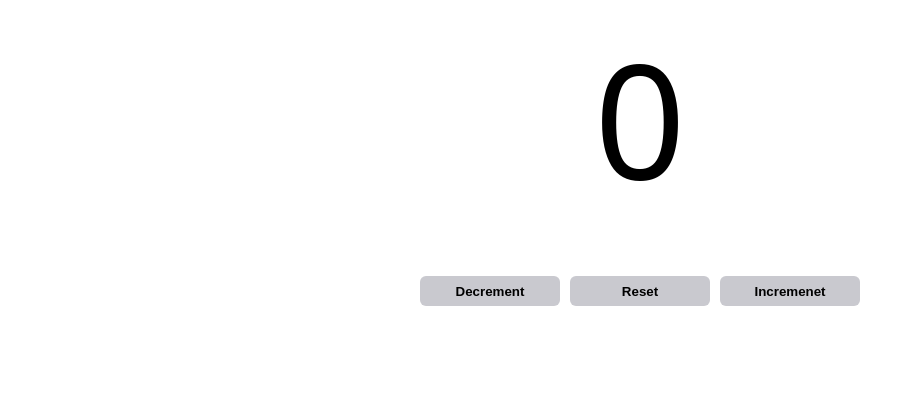
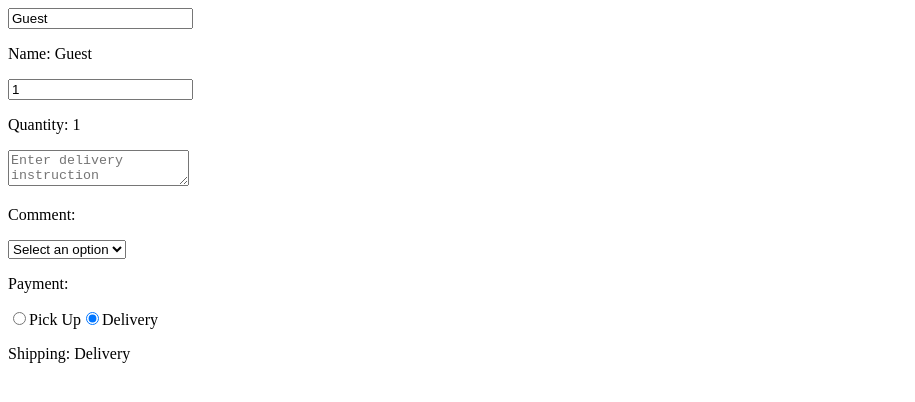
Before and after one commit to Muhammad-Noman03/React-Learning, a React (Vite) app: page / in a window 1280 px wide. Shown: the top 402 px of the page, without its empty margins (0-915 px from the left). Built offline with nearby package versions, Linux system fonts and the light colour scheme.

Commit message:
done with onChange event

```diff
--- a/src/App.jsx
+++ b/src/App.jsx
@@ -3,12 +3,13 @@
 // import List from "./components/list.jsx"
 // import Button from "./components/button.jsx";
 // import MyComponents from "./components/useStateHooks.jsx";
-import Counter from "./components/counter.jsx";
+// import Counter from "./components/counter.jsx";
+import MyComponents from "./components/onChangeEvent.jsx";
 
 function App() {
   return (
     <>
-      <Counter />
+      <MyComponents />
     </>
   );
 }
--- /dev/null
+++ b/src/components/onChangeEvent.jsx
@@ -0,0 +1,71 @@
+import React, { useState } from "react";
+
+function MyComponents() {
+  const [name, setName] = useState("Guest");
+  const [quantity, setQuantity] = useState(1);
+  const [comment, setComment] = useState("");
+  const [payment, setPayment] = useState("");
+  const [shipping, setShipping] = useState("Delivery");
+
+  const handleCommentChange = (event) => {
+    setComment(event.target.value);
+  };
+
+  const handleNameChange = (event) => {
+    setName(event.target.value);
+  };
+  const handleQuantityChange = (event) => {
+    setQuantity(event.target.value);
+  };
+
+  const handlePaymentChange = (event) => {
+    setPayment(event.target.value);
+  };
+
+  const handleShippingChanges = (event) => {
+    setShipping(event.target.value);
+  };
+
+  return (
+    <div>
+      <input value={name} onChange={handleNameChange} />
+      <p>Name: {name}</p>
+      <input type="number" value={quantity} onChange={handleQuantityChange} />
+      <p>Quantity: {quantity}</p>
+      <textarea
+        value={comment}
+        onChange={handleCommentChange}
+        placeholder="Enter delivery instruction"
+      ></textarea>
+      <p>Comment: {comment}</p>
+      <select value={payment} onChange={handlePaymentChange}>
+        <option value="">Select an option</option>
+        <option value="Visa">Visa</option>
+        <option value="MasterCard">MasterCard</option>
+        <option value="Gift Card">Gift Card</option>
+      </select>
+      <p>Payment: {payment}</p>
+      <label>
+        <input
+          type="radio"
+          value="Pick Up"
+          checked={shipping === "Pick Up"}
+          onChange={handleShippingChanges}
+        />
+        Pick Up
+      </label>
+      <label>
+        <input
+          type="radio"
+          value="Delivery"
+          checked={shipping === "Delivery"}
+          onChange={handleShippingChanges}
+        />
+        Delivery
+      </label>
+      <p>Shipping: {shipping}</p>
+    </div>
+  );
+}
+
+export default MyComponents;
```
